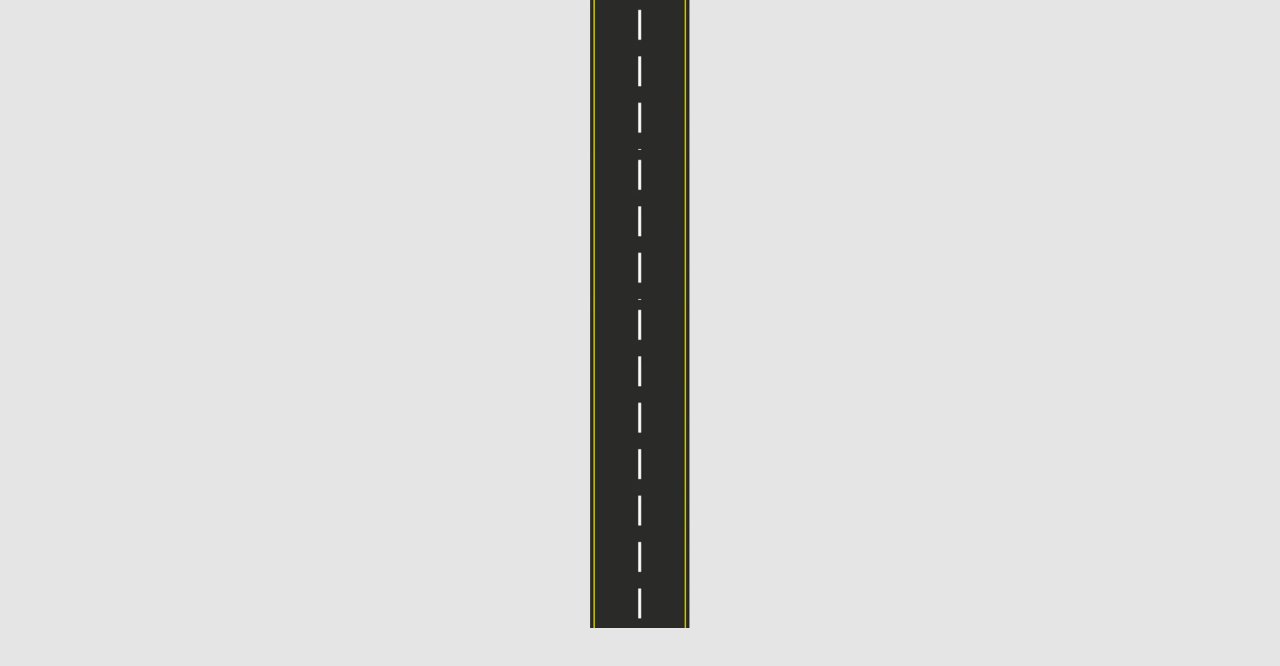
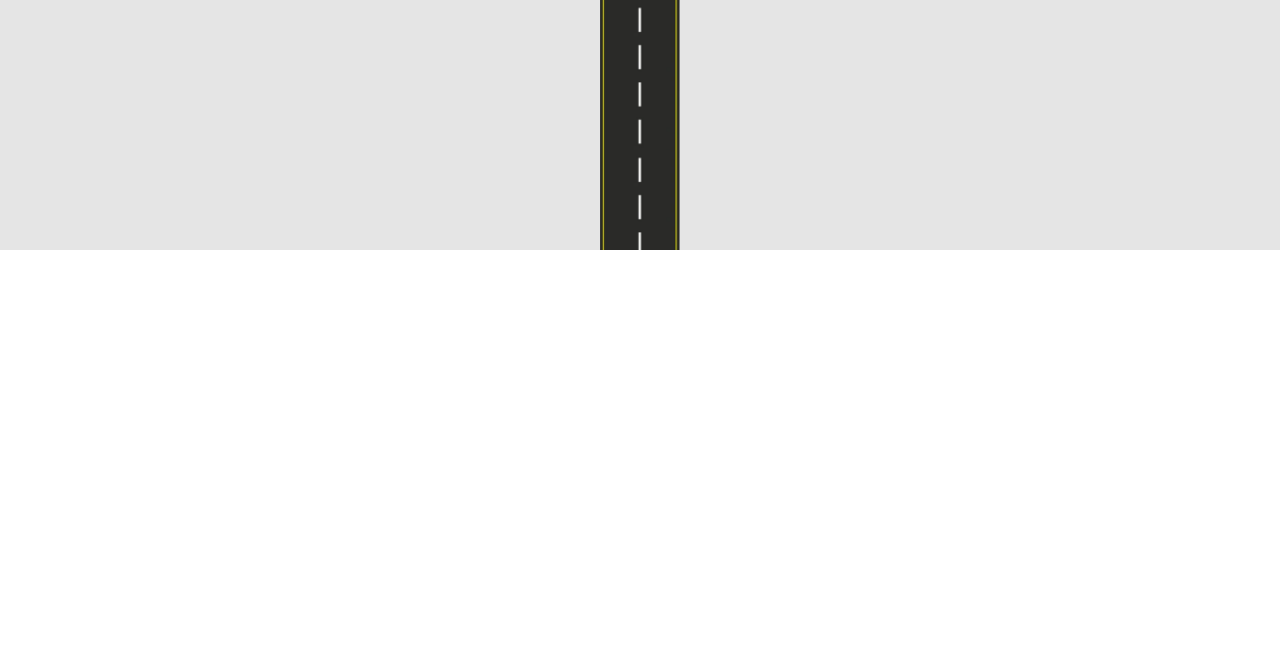
Before and after one commit to arthurlw/first-react-component, a React (Create React App) app: page / in a window 1280 px wide. Shown: the part 2550-3216 px from the top of the page. After the commit the page ends 2800 px from the top, so only its background shows below. Built offline with nearby package versions, Linux system fonts and the light colour scheme.

Commit message:
fixed car teleporting and adjusted road size

```diff
--- a/src/App.css
+++ b/src/App.css
@@ -7,15 +7,15 @@ body {
 .road-container {
   position: relative;
   width: 100vw;
-  height: 4000px; /* Enough height to allow scrolling */
   background-color: #e5e5e5;
+  overflow: hidden; /* Prevent scrolling beyond content */
 }
 
 .road-image {
   position: absolute;
-  width: 100px; /* Smaller road size */
+  width: 80px; /* Adjusted smaller road size */
   height: auto;
-  left: calc(50% - 50px); /* Center the road */
+  left: calc(50% - 40px); /* Center the road */
 }
 
 .car-image {
@@ -24,7 +24,7 @@ body {
   height: auto;
   left: calc(50% - 30px); /* Center the car horizontally */
   z-index: 10;
-  transition: top 0.2s ease-in-out; /* Smooth transition for the car */
+  transition: top 0.5s ease-in-out; /* Smooth animation to make the car slower */
 }
 
 .journey-feature {
@@ -38,3 +38,17 @@ body {
   width: 50px; /* Adjusted size for features */
   height: auto;
 }
+
+/* Animating car to make it come in slower */
+.animate-car {
+  animation: carEntrance 0.7s ease-in-out forwards; /* Add forwards to keep position */
+}
+
+@keyframes carEntrance {
+  0% {
+    top: -100px; /* Start above the screen */
+  }
+  100% {
+    top: calc(50% - 30);
+  }
+}
--- a/src/App.js
+++ b/src/App.js
@@ -24,28 +24,47 @@ const JourneyFeature = ({ type, position, href }) => {
 };
 
 const App = () => {
-  const [carPosition, setCarPosition] = useState(-100); // Start hidden above the screen
+  const [carPosition, setCarPosition] = useState(-200); // Start hidden above the screen
+  const [scrollStarted, setScrollStarted] = useState(false); // Track if scrolling has started
+
+  const events = [
+    { type: "gas", position: { top: "800px", left: "calc(50% - 100px)" }, href: "https://example.com" },
+    { type: "bump", position: { top: "1600px", left: "calc(50% + 100px)" }, href: "https://example2.com" },
+    { type: "gas", position: { top: "2400px", left: "calc(50% - 100px)" }, href: "https://example3.com" },
+  ];
+
+  const totalRoadHeight = parseInt(events[events.length - 1].position.top, 10) + 400; // End road slightly past the last event
 
   // Scroll handler to move the car
   useEffect(() => {
     const handleScroll = () => {
       const scrollY = window.scrollY;
-      const centerThreshold = 200; // Distance where the car locks at the center
-      if (scrollY <= centerThreshold) {
-        setCarPosition(scrollY - 100); // Adjust position as the user scrolls
+      const centerPosition = window.innerHeight / 2 - 30; // Center of the screen minus half car height
+
+      if (!scrollStarted) {
+        setScrollStarted(true); // Start animating when scrolling begins
+      }
+
+      if (scrollY <= centerPosition) {
+        setCarPosition(scrollY - 200); // Adjust position until car reaches center
       } else {
-        setCarPosition(centerThreshold - 100); // Lock the car in the center
+        setCarPosition(centerPosition); // Lock car in center (fixed calculation)
       }
     };
 
     window.addEventListener("scroll", handleScroll);
     return () => window.removeEventListener("scroll", handleScroll);
-  }, []);
+  }, [scrollStarted]);
 
   return (
-    <div className="road-container">
+    <div
+      className="road-container"
+      style={{
+        height: `${totalRoadHeight}px`, // Dynamic height matching the road and events
+      }}
+    >
       {/* Road */}
-      {Array(20)
+      {Array(Math.ceil(totalRoadHeight / 150))
         .fill(0)
         .map((_, index) => (
           <img
@@ -61,26 +80,16 @@ const App = () => {
       <img
         src="/car.png"
         alt="car"
-        className="car-image"
-        style={{ top: `${carPosition}px` }}
+        className={`car-image ${scrollStarted ? "animate-car" : ""}`}
+        style={{
+          top: `${scrollStarted ? carPosition : -200}px`, // Fix the teleport issue
+        }}
       />
 
       {/* Journey Features */}
-      <JourneyFeature
-        type="gas"
-        position={{ top: "400px", left: "calc(50% - 100px)" }}
-        href="https://example.com"
-      />
-      <JourneyFeature
-        type="bump"
-        position={{ top: "900px", left: "calc(50% + 100px)" }}
-        href="https://example2.com"
-      />
-      <JourneyFeature
-        type="gas"
-        position={{ top: "1400px", left: "calc(50% - 100px)" }}
-        href="https://example3.com"
-      />
+      {events.map((event, index) => (
+        <JourneyFeature key={index} {...event} />
+      ))}
     </div>
   );
 };
```
